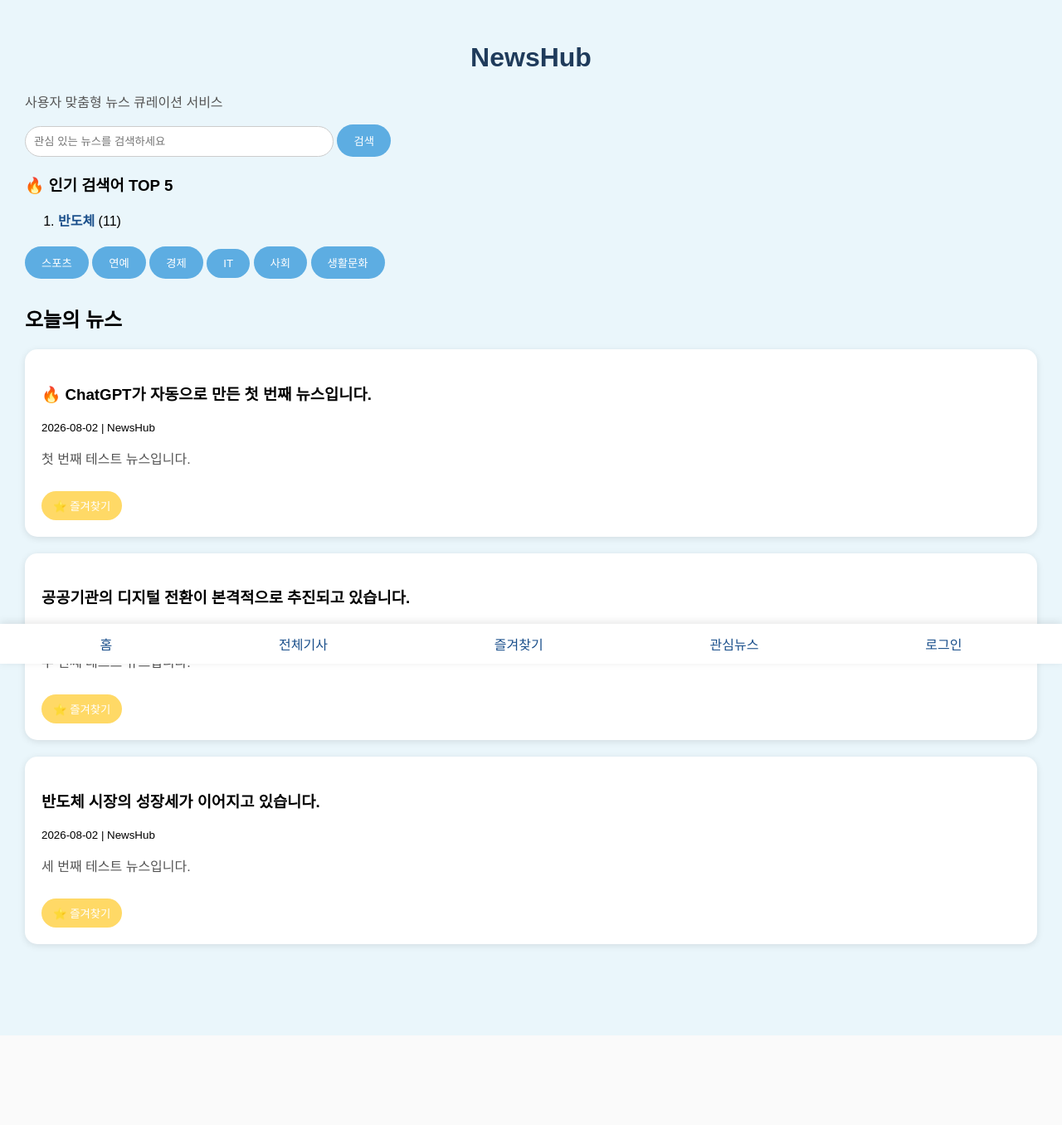
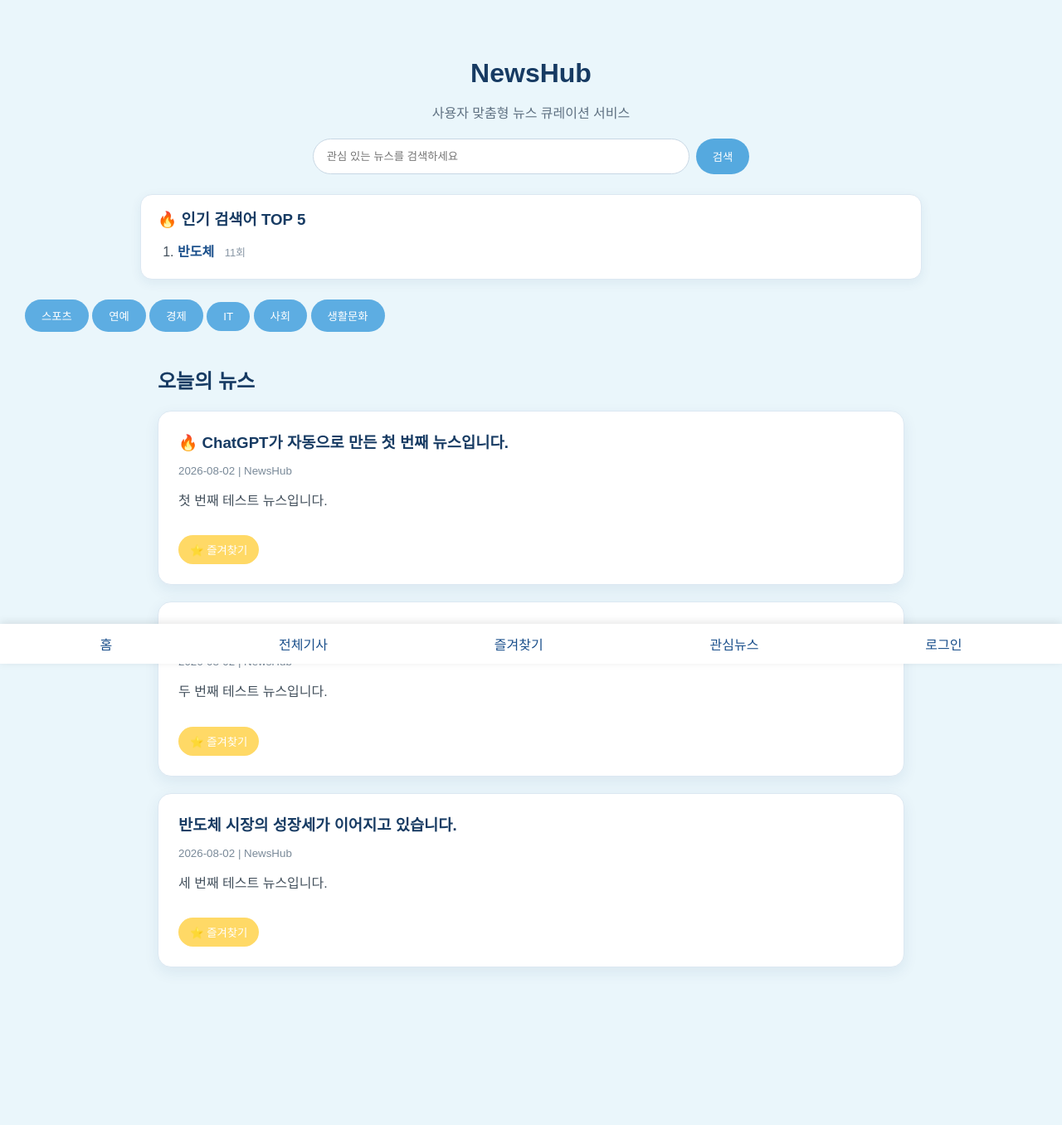
Before and after one commit to arongi27/newsletter-summary-rebuild, a Flask app: page / in a window 1280 px wide. Shown: the whole page at 83% size. Before the commit the page ends 1248 px from the top, so only its background shows below. Run offline with Flask 3, Linux system fonts and the light colour scheme; data comes from the database, SQL or seed files in the repository; both versions use the stored data as it was after the commit.

Commit message:
메인 화면 UI 개선

```diff
--- a/static/style.css
+++ b/static/style.css
@@ -148,3 +148,139 @@ footer a {
 footer a:hover {
     font-weight: bold;
 }
+
+main {
+    max-width: 900px;
+    margin: 40px auto 100px;
+    padding: 0 20px;
+}
+
+main h2 {
+    margin-bottom: 20px;
+    color: #173b63;
+}
+
+article {
+    margin-bottom: 20px;
+    padding: 24px;
+    background-color: #ffffff;
+    border: 1px solid #dce8f2;
+    border-radius: 16px;
+    box-shadow: 0 6px 18px rgba(30, 70, 110, 0.08);
+    transition: transform 0.2s ease, box-shadow 0.2s ease;
+}
+
+article:hover {
+    transform: translateY(-3px);
+    box-shadow: 0 10px 24px rgba(30, 70, 110, 0.14);
+}
+
+article h3 {
+    margin-top: 0;
+    margin-bottom: 10px;
+    color: #173b63;
+    line-height: 1.5;
+}
+
+article small {
+    color: #7a8a99;
+}
+
+article p {
+    margin-top: 14px;
+    color: #44515d;
+    line-height: 1.7;
+}
+
+body > h1,
+body > p,
+.search-area {
+    max-width: 900px;
+    margin-left: auto;
+    margin-right: auto;
+    text-align: center;
+}
+
+body > h1 {
+    margin-top: 40px;
+    margin-bottom: 10px;
+    color: #173b63;
+}
+
+body > p {
+    margin-bottom: 20px;
+    color: #5f7182;
+}
+
+.search-area form {
+    display: flex;
+    justify-content: center;
+    gap: 8px;
+}
+
+#search-input {
+    width: 420px;
+    padding: 12px 16px;
+    border: 1px solid #c8d7e4;
+    border-radius: 24px;
+    outline: none;
+}
+
+#search-input:focus {
+    border-color: #55a9df;
+    box-shadow: 0 0 0 3px rgba(85, 169, 223, 0.15);
+}
+
+#search-form button {
+    padding: 12px 20px;
+    border: none;
+    border-radius: 24px;
+    background-color: #55a9df;
+    color: white;
+    cursor: pointer;
+}
+
+#search-form button:hover {
+    background-color: #378fc8;
+}
+
+.popular-box {
+    max-width: 900px;
+    margin: 24px auto;
+    padding: 14px 20px;
+    background-color: #ffffff;
+    border: 1px solid #dce8f2;
+    border-radius: 14px;
+    box-shadow: 0 4px 14px rgba(30, 70, 110, 0.07);
+}
+
+.popular-box h3 {
+    margin: 0 0 14px;
+    color: #173b63;
+}
+
+.popular-list {
+    margin: 0;
+    padding-left: 24px;
+}
+
+.popular-list li {
+    margin: 8px 0;
+    color: #44515d;
+}
+
+.popular-list li a {
+    margin-right: 8px;
+    color: #1a4f8b;
+    text-decoration: none;
+    font-weight: bold;
+}
+
+.popular-list li span {
+    color: #8a98a6;
+    font-size: 13px;
+}
+
+.popular-list li a:hover {
+    color: #378fc8;
+}
--- a/templates/index.html
+++ b/templates/index.html
@@ -33,16 +33,18 @@
     </div>
 
     {% if popular_keywords %}
+    <section class="popular-box">
         <h3>🔥 인기 검색어 TOP 5</h3>
 
-    <ol>
+        <ol class="popular-list">
             {% for keyword, count in popular_keywords %}
             <li>
                 <a href="/?q={{ keyword }}">{{ keyword }}</a>
-            ({{ count }})
+                <span>{{ count }}회</span>
             </li>
             {% endfor %}
         </ol>
+    </section>
     {% endif %}
 
     <nav>
```
Also changed, not shown: news.db. Lines whose indentation alone changed are shown as unchanged.
